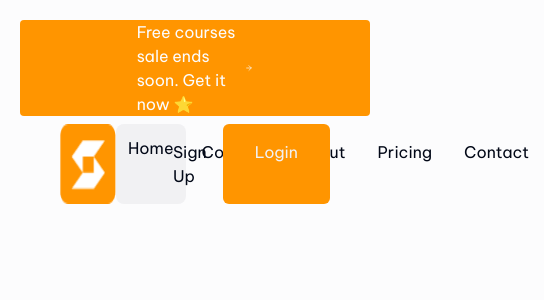
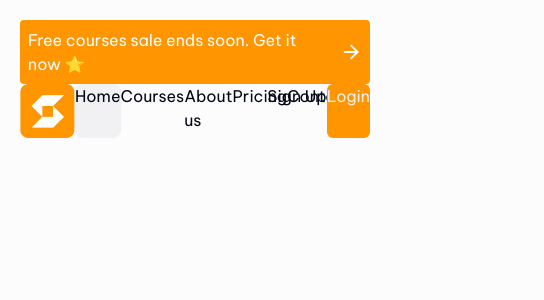
Before and after one commit to ManuelAlejandro93/innovarte, a React (Vite) app: page / in a window 390 px wide. Shown: the top 300 px of the page, 544 px wide, since content can reach past the window. Built offline with nearby package versions, Linux system fonts and the light colour scheme; what tailwindcss-animated would draw is missing.

Commit message:
laptop view lg:xxx -> done.

```diff
--- a/src/Components/Header/Navbar.tsx
+++ b/src/Components/Header/Navbar.tsx
@@ -1,39 +1,39 @@
 export const Navbar = () => {
   return (
-    <nav className='navbar grid grid-cols-2 px-10 py-2'>
+    <nav className='navbar grid grid-cols-2 lg:px-10 lg:py-2 xl:py-2'>
       <div className='section-routes flex justify-between'>
         <img
           src='Logos/Logo-desktop.png'
           alt='company-logo'
-          className='w-14 h-auto'
+          className='lg:w-10 lg:h-auto xl:w-14 xl:h-auto'
         />
         <a
           href=''
-          className='bg-app-white-95 p-3 rounded-lg'
+          className='bg-app-white-95 rounded-lg lg:py-2 lg:px-1 xl:p-4'
         >
           Home
         </a>
         <a
           href=''
-          className='p-4'
+          className='lg:p-2 xl:p-4'
         >
           Courses
         </a>
         <a
           href=''
-          className='p-4'
+          className='lg:p-2 xl:p-4'
         >
           About us
         </a>
         <a
           href=''
-          className='p-4'
+          className='lg:p-2 xl:p-4'
         >
           Pricing
         </a>
         <a
           href=''
-          className='p-4'
+          className='lg:p-2 xl:p-4'
         >
           Contact
         </a>
@@ -41,13 +41,13 @@ export const Navbar = () => {
       <div className='flex justify-end'>
         <a
           href=''
-          className='p-4'
+          className='lg:p-2 xl:p-4'
         >
           Sign Up
         </a>
         <a
           href=''
-          className='py-4 px-8 bg-app-orange-50 text-app-white-95 rounded-md '
+          className='bg-app-orange-50 text-app-white-95 rounded-md lg:p-2 xl:py-4 xl:px-8'
         >
           Login
         </a>
--- a/src/Components/Header/TopBanner.tsx
+++ b/src/Components/Header/TopBanner.tsx
@@ -2,13 +2,11 @@ import { ArrowRight } from 'lucide-react';
 
 export const TopBanner = () => {
   return (
-    <div className='grid grid-cols-3 bg-app-orange-50 rounded-sm'>
-      <div></div>
-      <div className='flex justify-evenly items-center text-app-white-99 sm:col-span-3 sm:justify-center sm:p-2'>
-        Free courses sale ends soon. Get it now ⭐{' '}
-        <ArrowRight className='sm:ml-6' />
+    <div className='flex w-full bg-app-orange-50 rounded-sm p-2 sm:p-0'>
+      <div className='w-full flex items-center text-app-white-99 justify-center'>
+        Free courses sale ends soon. Get it now ⭐
+        <ArrowRight className='ml-2 sm:ml-0' />
       </div>
-      <div></div>
     </div>
   );
 };
```
